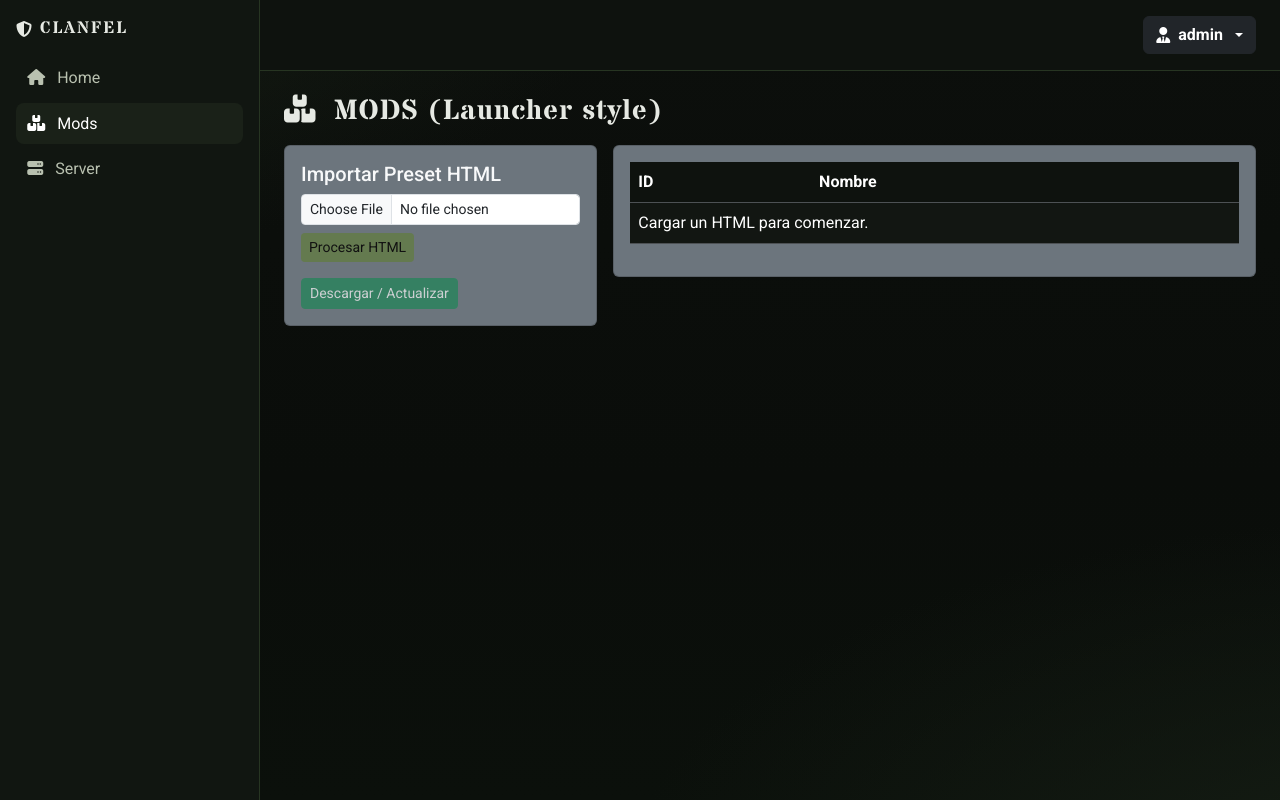
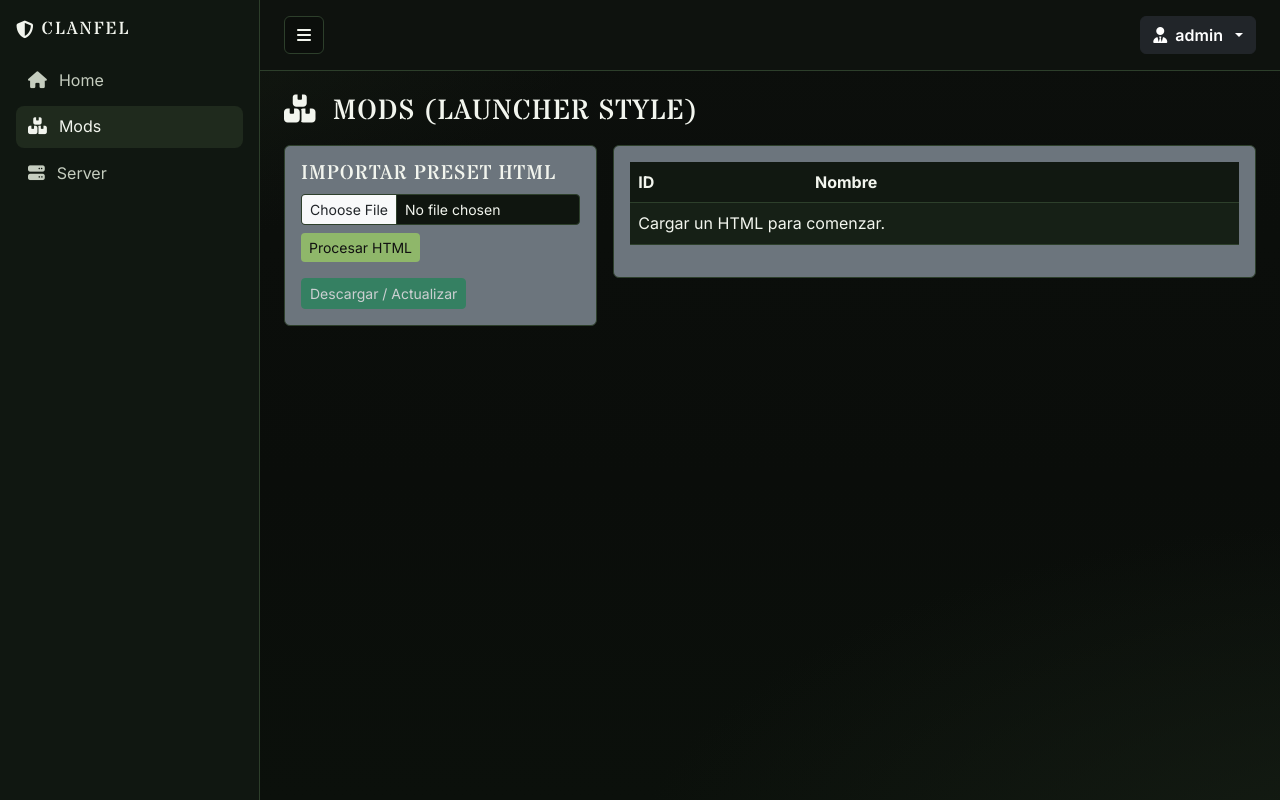
Before and after one commit to lockdawn/cpanel, a FastAPI app: page /mods in a window 1280 px wide. Run offline with FastAPI, Linux system fonts and the light colour scheme; a user stored in the database is signed in; some libraries are stand-ins or nearby versions.

Commit message:
Modificando Archivos

```diff
--- a/static/tactical.css
+++ b/static/tactical.css
@@ -1,21 +1,41 @@
 /* Tactical / serious military theme */
 :root{
-  --ink:#0b0e0a;
-  --panel:#111611;
-  --edge:#273522;
-  --text:#e6e9e3;
-  --muted:#b9c1b0;
-  --olive:#647a4f;
-  --olive-strong:#4f6840;
-  --accent:#95a67f;
-  --warn:#b84a4a;
+  --ink:#050806;
+  --panel:#101711;
+  --panel-elevated:#1b251b;
+  --edge:#2d3f2b;
+  --text:#f2f5ee;
+  --muted:#c5cdbf;
+  --accent:#8fb76a;
+  --accent-soft:#a5c782;
+  --olive:#8fb76a;
+  --olive-strong:#73965b;
+  --warn:#d36262;
   --shadow:0 12px 28px rgba(0,0,0,.45);
 }
 *{box-sizing:border-box}
 html,body{height:100%}
-body{margin:0;color:var(--text);font-family:Roboto,system-ui,-apple-system,Segoe UI,Roboto,Helvetica,Arial}
-.stencil{font-family:"Stardos Stencil", Roboto, sans-serif; letter-spacing:1px}
-.brand-text{font-family:"Stardos Stencil", Roboto, sans-serif; letter-spacing:2px}
+body{
+  margin:0;
+  color:var(--text);
+  background-color:var(--ink);
+  font-family:"Inter", system-ui, -apple-system, "Segoe UI", sans-serif;
+  line-height:1.55;
+}
+.stencil,
+h1,h2,h3,h4,h5,h6{
+  font-family:"Stardos Stencil", "Inter", sans-serif;
+  letter-spacing:1px;
+  text-transform:uppercase;
+}
+.brand-text{font-family:"Stardos Stencil", "Inter", sans-serif; letter-spacing:2px}
+a{color:var(--accent); text-decoration:none}
+a:hover{color:var(--accent-soft)}
+p,li{color:var(--text)}
+label{color:var(--text)}
+.form-control{background:#0f150f; border:1px solid var(--edge); color:var(--text)}
+.form-control::placeholder{color:var(--muted)}
+.form-control:focus{background:#151f15; border-color:var(--accent); color:var(--text); box-shadow:0 0 0 .2rem rgba(143,183,106,0.2)}
 
 /* Camo background */
 .bg-camo{
@@ -27,18 +47,37 @@ body{margin:0;color:var(--text);font-family:Roboto,system-ui,-apple-system,Segoe
 
 /* Panels */
 .bg-panel{background:var(--panel); border-right:1px solid var(--edge)}
-.panel-card{background:var(--panel)!important; border:1px solid var(--edge)!important; border-radius:14px; box-shadow:var(--shadow)}
+.panel-card{background:var(--panel-elevated)!important; border:1px solid var(--edge)!important; border-radius:14px; box-shadow:var(--shadow)}
+.card{background:var(--panel-elevated); border:1px solid var(--edge); color:var(--text)}
+.card .card-title{color:var(--text)}
+.table-dark{--bs-table-bg:#111811; --bs-table-striped-bg:#162016; --bs-table-hover-bg:#1b281b; color:var(--text)}
+.table-dark th,.table-dark td{border-color:var(--edge); color:var(--text)}
+.table-dark thead th{border-bottom-color:var(--edge)}
 
 /* Sidebar */
-.sidebar{width:260px; min-height:100vh; transition: width .2s ease}
-.sidebar.collapsed{width:78px}
-.sidebar .nav-link{color:var(--muted); border-radius:8px; padding:.55rem .7rem}
-.sidebar .nav-link.active{background:#1a2118; color:#fff}
-.sidebar .sidebar-brand .brand-text{font-size:1.05rem}
+.sidebar{width:260px; min-height:100vh; transition: width .2s ease; border-right:1px solid var(--edge)}
+.sidebar .sidebar-brand{color:var(--text); font-size:1.1rem}
+.sidebar .nav-link{color:var(--muted); border-radius:8px; padding:.55rem .75rem; display:flex; align-items:center; gap:.75rem; transition:background .2s ease, color .2s ease}
+.sidebar .nav-link i{font-size:1.05rem; flex-shrink:0}
+.sidebar .nav-link .link-text{white-space:nowrap; transition:opacity .2s ease, max-width .2s ease; max-width:160px; overflow:hidden}
+.sidebar .nav-link:hover{background:#1a2118; color:var(--text)}
+.sidebar .nav-link.active{background:#1f2a1d; color:var(--text)}
+.sidebar.collapsed{width:80px}
+.sidebar.collapsed .sidebar-brand{justify-content:center}
+.sidebar.collapsed .sidebar-brand .brand-text{display:none}
+.sidebar.collapsed .nav-link{justify-content:center; padding:.55rem 0; gap:0}
+.sidebar.collapsed .nav-link i{margin:0}
+.sidebar.collapsed .nav-link .link-text{opacity:0; max-width:0; margin:0}
 
 /* Topbar */
 .topbar{background:#0e120e; border-bottom:1px solid var(--edge)}
+.btn-sidebar{color:var(--text); border-color:var(--edge); background:rgba(0,0,0,0.25)}
+.btn-sidebar:hover{color:var(--text); border-color:var(--accent); background:rgba(143,183,106,0.2)}
+.btn-sidebar:focus{box-shadow:0 0 0 .2rem rgba(143,183,106,0.35)}
 .user-label{font-weight:600}
+.dropdown-menu-dark{background-color:#121b12; border:1px solid var(--edge)}
+.dropdown-menu-dark .dropdown-item{color:var(--muted)}
+.dropdown-menu-dark .dropdown-item:hover{background:#1f2a1d; color:var(--text)}
 
 /* Login */
 .login-bg{display:flex; align-items:center; justify-content:center; min-height:100vh}
@@ -52,4 +91,3 @@ body{margin:0;color:var(--text);font-family:Roboto,system-ui,-apple-system,Segoe
 
 /* Utility */
 code{color:#cfe3c3}
-.table-dark{--bs-table-bg: #0e120e; --bs-table-striped-bg:#121612}
--- a/templates/base.html
+++ b/templates/base.html
@@ -5,7 +5,7 @@
   <meta name="viewport" content="width=device-width, initial-scale=1">
   <title>{% block title %}ClanFEL Panel{% endblock %}</title>
   <link rel="preconnect" href="https://fonts.gstatic.com" crossorigin>
-  <link href="https://fonts.googleapis.com/css2?family=Roboto:wght@400;500;700&family=Stardos+Stencil:wght@700&display=swap" rel="stylesheet">
+  <link href="https://fonts.googleapis.com/css2?family=Inter:wght@400;500;600;700&family=Stardos+Stencil:wght@400;700&display=swap" rel="stylesheet">
   <link href="https://cdn.jsdelivr.net/npm/bootstrap@5.3.3/dist/css/bootstrap.min.css" rel="stylesheet">
   <link rel="stylesheet" href="/static/tactical.css">
   <script src="https://kit.fontawesome.com/a2e0e6ad8f.js" crossorigin="anonymous"></script>
@@ -19,19 +19,25 @@
       </div>
       <div class="nav flex-column gap-1">
         <a class="nav-link {% if request.url.path == '/home' %}active{% endif %}" href="/home">
-          <i class="fa-solid fa-house me-2"></i> Home
+          <i class="fa-solid fa-house"></i>
+          <span class="link-text">Home</span>
         </a>
         <a class="nav-link {% if request.url.path.startswith('/mods') %}active{% endif %}" href="/mods">
-          <i class="fa-solid fa-boxes-stacked me-2"></i> Mods
+          <i class="fa-solid fa-boxes-stacked"></i>
+          <span class="link-text">Mods</span>
         </a>
         <a class="nav-link {% if request.url.path.startswith('/server') %}active{% endif %}" href="/server">
-          <i class="fa-solid fa-server me-2"></i> Server
+          <i class="fa-solid fa-server"></i>
+          <span class="link-text">Server</span>
         </a>
       </div>
     </nav>
 
     <div class="flex-grow-1 d-flex flex-column">
-      <header class="topbar d-flex align-items-center justify-content-end px-4 py-3 gap-3">
+      <header class="topbar d-flex align-items-center justify-content-between px-4 py-3 gap-3">
+        <button id="sidebarToggle" class="btn btn-outline-light btn-sidebar" type="button" aria-label="Alternar menú" aria-expanded="true">
+          <i class="fa-solid fa-bars"></i>
+        </button>
         <div class="dropdown">
           <button class="btn btn-dark dropdown-toggle d-flex align-items-center gap-2" type="button" data-bs-toggle="dropdown" aria-expanded="false">
             <i class="fa-solid fa-user-tie"></i>
@@ -52,5 +58,34 @@
   </div>
 
   <script src="https://cdn.jsdelivr.net/npm/bootstrap@5.3.3/dist/js/bootstrap.bundle.min.js"></script>
+  <script>
+    document.addEventListener('DOMContentLoaded', () => {
+      const sidebar = document.getElementById('sidebar');
+      const toggleBtn = document.getElementById('sidebarToggle');
+      if (!sidebar || !toggleBtn) return;
+
+      const collapsedClass = 'collapsed';
+      const storageKey = 'sidebar-collapsed';
+      const storedState = localStorage.getItem(storageKey);
+      if (storedState === 'true') {
+        sidebar.classList.add(collapsedClass);
+      }
+
+      const updateAria = () => {
+        const isCollapsed = sidebar.classList.contains(collapsedClass);
+        toggleBtn.setAttribute('aria-expanded', (!isCollapsed).toString());
+        toggleBtn.setAttribute('aria-label', isCollapsed ? 'Expandir menú lateral' : 'Colapsar menú lateral');
+      };
+
+      updateAria();
+
+      toggleBtn.addEventListener('click', () => {
+        sidebar.classList.toggle(collapsedClass);
+        const isCollapsed = sidebar.classList.contains(collapsedClass);
+        localStorage.setItem(storageKey, isCollapsed);
+        updateAria();
+      });
+    });
+  </script>
 </body>
 </html>
--- a/templates/login.html
+++ b/templates/login.html
@@ -5,7 +5,7 @@
   <meta charset="utf-8"><meta name="viewport" content="width=device-width, initial-scale=1" />
   <title>{{ title }}</title>
   <link rel="preconnect" href="https://fonts.gstatic.com" crossorigin>
-  <link href="https://fonts.googleapis.com/css2?family=Roboto:wght@400;500;700&family=Stardos+Stencil:wght@700&display=swap" rel="stylesheet">
+  <link href="https://fonts.googleapis.com/css2?family=Inter:wght@400;500;600;700&family=Stardos+Stencil:wght@400;700&display=swap" rel="stylesheet">
   <link rel="stylesheet" href="https://cdn.jsdelivr.net/npm/bootstrap@5.3.3/dist/css/bootstrap.min.css" />
   <link rel="stylesheet" href="/static/tactical.css">
 </head>
```
Also changed, not shown: 3 other files.
